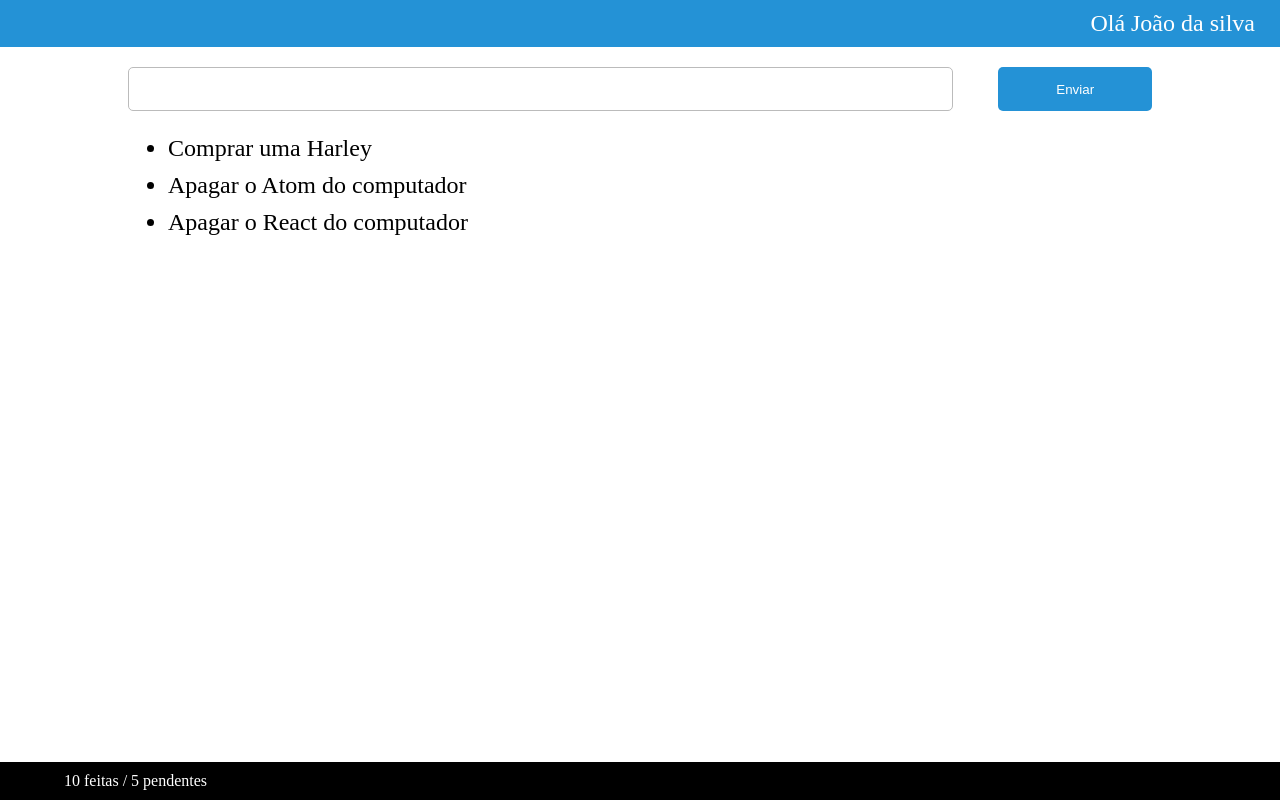
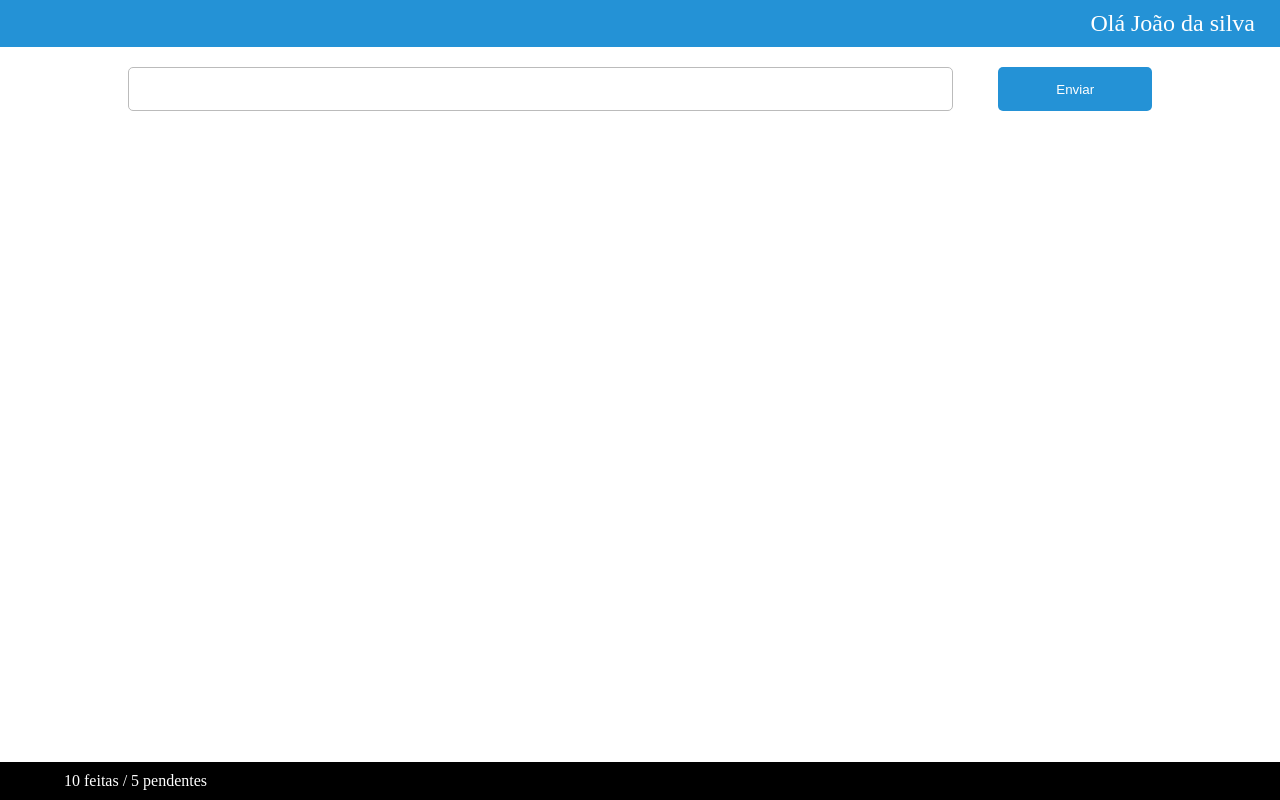
Before and after one commit to rafaelballestrin/reclamator, an Angular app: page / in a window 1280 px wide. Built offline with nearby package versions, Linux system fonts and the light colour scheme.

Commit message:
Adiciona serviço de tarefas

```diff
--- a/src/app/form/form.component.ts
+++ b/src/app/form/form.component.ts
@@ -1,4 +1,5 @@
 import {Component} from '@angular/core';
+import {TarefasService} from "../tarefas.service";
 
 @Component({
   selector: 'app-form',
@@ -6,19 +7,22 @@ import {Component} from '@angular/core';
   styleUrls: ['./form.component.scss']
 })
 export class FormComponent {
-  tarefas = [];
+  tarefasNoForm;
 
-  constructor() {
+
+
+  constructor(refTarefas: TarefasService) {
+    this.tarefasNoForm = refTarefas.tarefas;
   }
 
   inserir(input: HTMLInputElement){
-    this.tarefas.push({
+    this.tarefasNoForm.push({
       titulo: input.value,
       feita: false
     });
 
     input.value = '';
-    console.log(this.tarefas);
+    console.log(this.tarefasNoForm);
   }
 
 }
--- a/src/app/lista/lista.component.html
+++ b/src/app/lista/lista.component.html
@@ -1,3 +1,3 @@
 <ul>
-  <li *ngFor="let tarefa of tarefas">{{tarefa.titulo}}</li>
+  <li *ngFor="let tarefa of tarefasNaLista">{{tarefa.titulo}}</li>
 </ul>
--- a/src/app/lista/lista.component.ts
+++ b/src/app/lista/lista.component.ts
@@ -1,4 +1,5 @@
 import { Component } from '@angular/core';
+import {TarefasService} from "../tarefas.service";
 
 @Component({
   selector: 'app-lista',
@@ -6,19 +7,12 @@ import { Component } from '@angular/core';
   styleUrls: ['lista.component.scss']
 })
 export class ListaComponent {
-  tarefas = [
-    {
-      titulo: 'Comprar uma Harley',
-      feita: false
-    },
-    {
-      titulo: 'Apagar o Atom do computador',
-      feita: false
-    },
-    {
-      titulo: 'Apagar o React do computador',
-      feita: false
-    }
-  ];
+  tarefasNaLista;
+
+
+
+  constructor(refServico: TarefasService){
+    this.tarefasNaLista = refServico.tarefas;
+  }
 
 }
--- /dev/null
+++ b/src/app/tarefas.service.ts
@@ -0,0 +1,9 @@
+import { Injectable } from '@angular/core';
+
+@Injectable()
+export class TarefasService {
+  tarefas = [];
+
+  constructor() { }
+
+}
```
Also changed, not shown: src/app/app.module.ts (+12 -8 lines), 1 other file (tests, documents, lock files or other folders).
